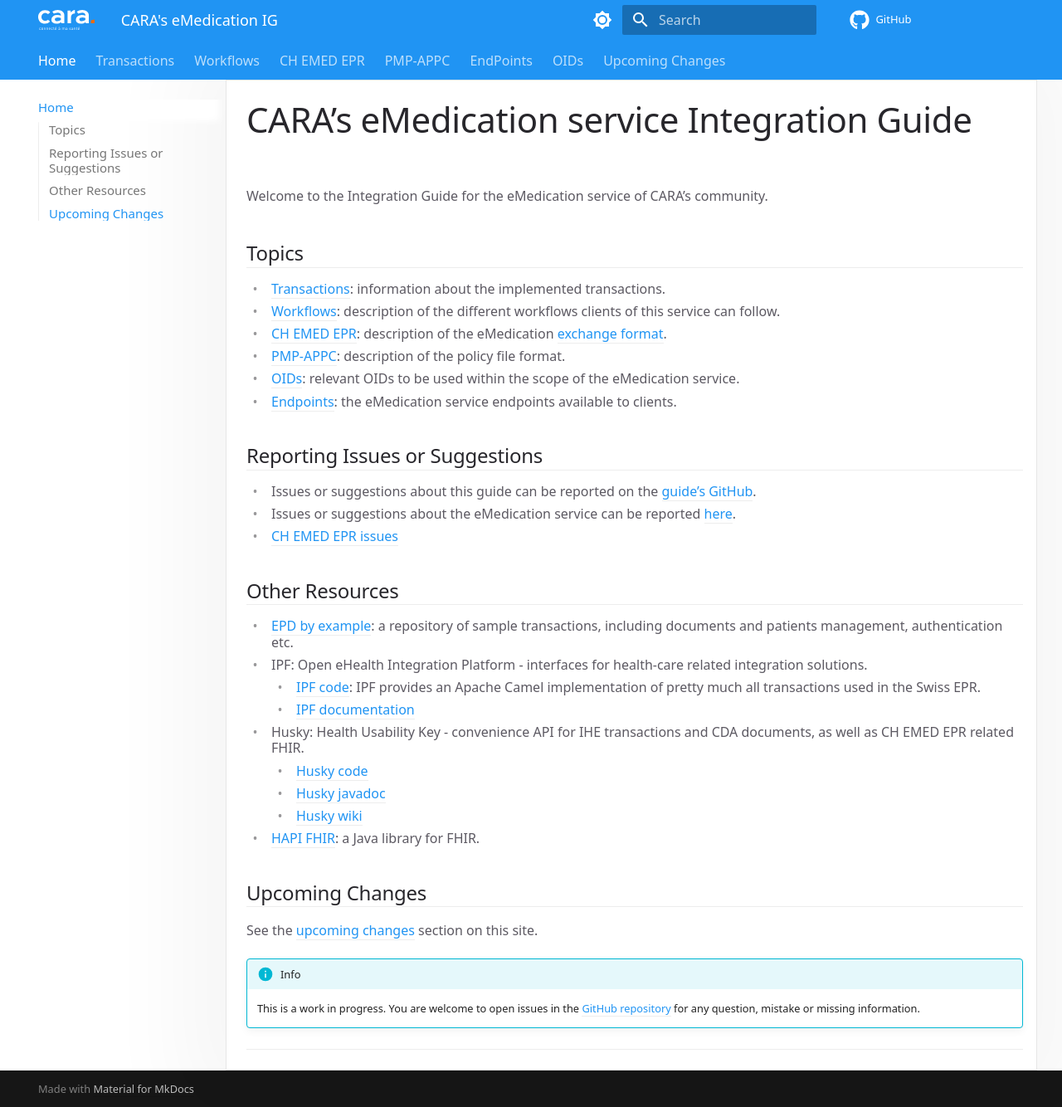
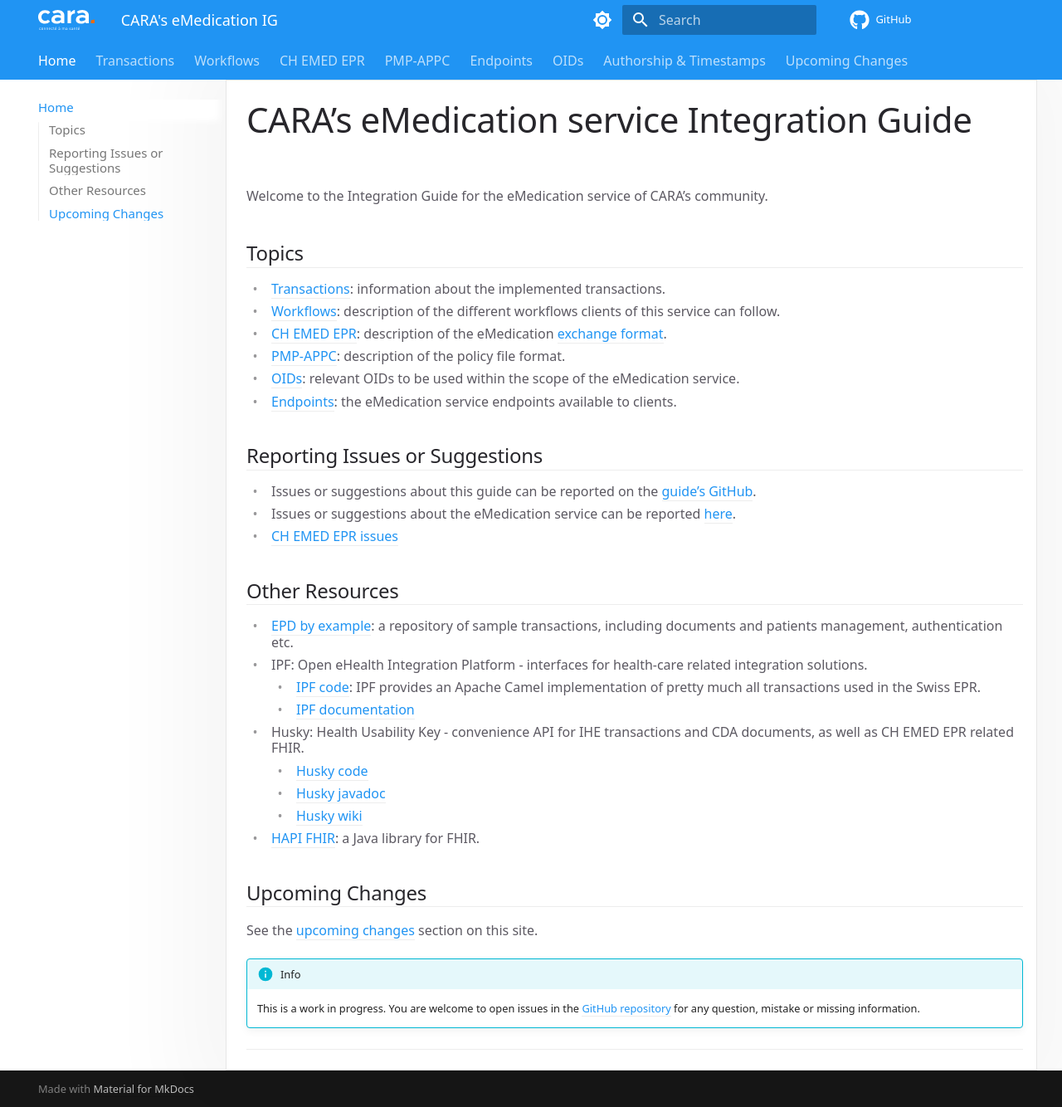
Before and after one commit to CARA-ch/emed-service-guide, an MkDocs documentation site: the page built from docs/index.md, in a window 1280 px wide and 1334 px high. Shown: the whole window at 83% size. Built offline with MkDocs 1.6.1 and Material for MkDocs 9.7.7, drawn with Linux system fonts in a browser that asks for light colours; comment, search, counter and statistics services are not loaded; some of the changed lines change nothing that is shown.

Commit message:
Updated: navigation structure

```diff
--- a/mkdocs.yml
+++ b/mkdocs.yml
@@ -7,7 +7,8 @@
   - Transactions:
     - transactions/index.md
     - Documents: transactions/documents.md
-    - 'Auth': transactions/auth.md
+    - Auth: transactions/auth.md
+    - Date processing: transactions/date_processing.md
     - XDS:
       - 'Publish documents (ITI-41)': transactions/iti41.md
       - 'Retrieve documents (ITI-43)': transactions/iti43.md
@@ -26,19 +27,18 @@
     - ATNA:
       - 'Record Audit Event (ITI-20)': transactions/iti20.md
       - 'Audit Trail Consumption (CH:ATC)': transactions/chatc.md
-    - 'Patient Identity Feed HL7 V3 (ITI-44)': transactions/iti44.md
-    - 'PIXV3 Query (ITI-45)': transactions/iti45.md
-    - 'Date processing': transactions/date_processing.md
+    - PIXv3:
+      - 'Patient Identity Feed HL7 V3 (ITI-44)': transactions/iti44.md
+      - 'PIXV3 Query (ITI-45)': transactions/iti45.md
   - Workflows:
-    - 'Treatment lifecycle': workflows/index.md
+    - workflows/index.md
     - 'Situational workflows': workflows/situationalworkflows.md
     - 'Aggregation': workflows/aggregation.md
   - CH EMED EPR: emed/index.md
-  - PMP-APPC:
-    - appc/index.md
-  - EndPoints:
-    - endpoints.md
+  - PMP-APPC: appc/index.md
+  - Endpoints: endpoints.md
   - OIDs: oids.md
+  - Authorship & Timestamps: other/authorship_and_timestamps.md
   - Upcoming Changes: other/upcoming_changes.md
 markdown_extensions:
   - smarty
```
